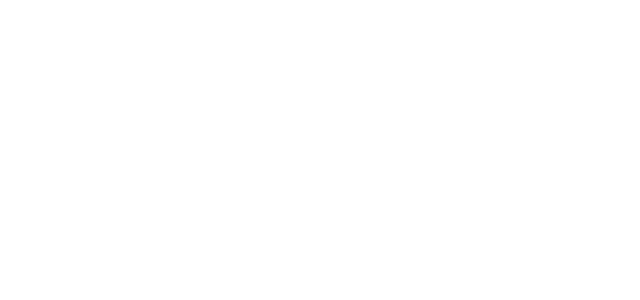
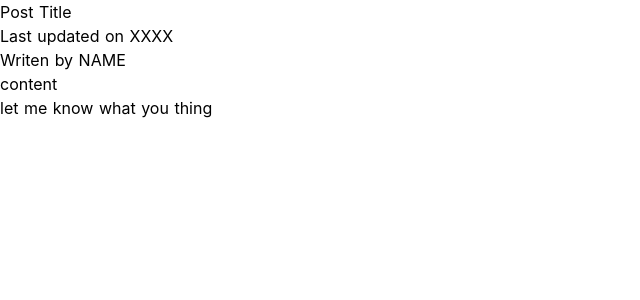
Before and after one commit to ProwlElement/blog, a Nuxt app: page /posts/1 in a window 1280 px wide. Before the commit this address had no page. Shown: the top 300 px of the page, without its empty margins (0-640 px from the left). Built offline with nearby package versions, Linux system fonts and the light colour scheme.

Commit message:
created new page structure for blog

```diff
--- /dev/null
+++ b/pages/about/index.vue
@@ -0,0 +1,16 @@
+<template>
+  <div class="about-page flex flex-col justify-center items-center text-center">
+    <h1>About</h1>
+    <p>Lorem ipsum, or lipsum as it is sometimes known, is dummy text used in laying out print, graphic or web designs.</p>
+    <p>Lorem ipsum, or lipsum as it is sometimes known, is dummy text used in laying out print, graphic or web designs.</p>
+    <p>Lorem ipsum, or lipsum as it is sometimes known, is dummy text used in laying out print, graphic or web designs.</p>
+    <p>Lorem ipsum, or lipsum as it is sometimes known, is dummy text used in laying out print, graphic or web designs.</p>
+  </div>
+</template>
+
+<script>
+export default {};
+</script>
+
+<style scoped>
+</style>
--- a/pages/index.vue
+++ b/pages/index.vue
@@ -1,6 +1,8 @@
 <template>
-  <div class="container">
+  <div class="container flex flex-col">
     <nuxt-link to="/users">Users</nuxt-link>
+    <nuxt-link to="/posts">Posts</nuxt-link>
+    <nuxt-link to="/about">About</nuxt-link>
   </div>
 </template>
 
--- /dev/null
+++ b/pages/posts/_id/index.vue
@@ -0,0 +1,22 @@
+<template>
+  <div class="single-post">
+    <section class="post">
+      <h1>Post Title</h1>
+      <div class="post-details">
+        <div class>Last updated on XXXX</div>
+        <div class>Writen by NAME</div>
+      </div>
+      <p>content</p>
+    </section>
+    <section class="post-feedback">
+      <p>let me know what you thing</p>
+    </section>
+  </div>
+</template>
+
+<script>
+export default {};
+</script>
+
+<style>
+</style>
--- /dev/null
+++ b/pages/posts/index.vue
@@ -0,0 +1,12 @@
+<template>
+  <div class="posts-page flex justify-center items-center">
+    <h1>Posts</h1>
+  </div>
+</template>
+
+<script>
+export default {};
+</script>
+
+<style scoped>
+</style>
```
